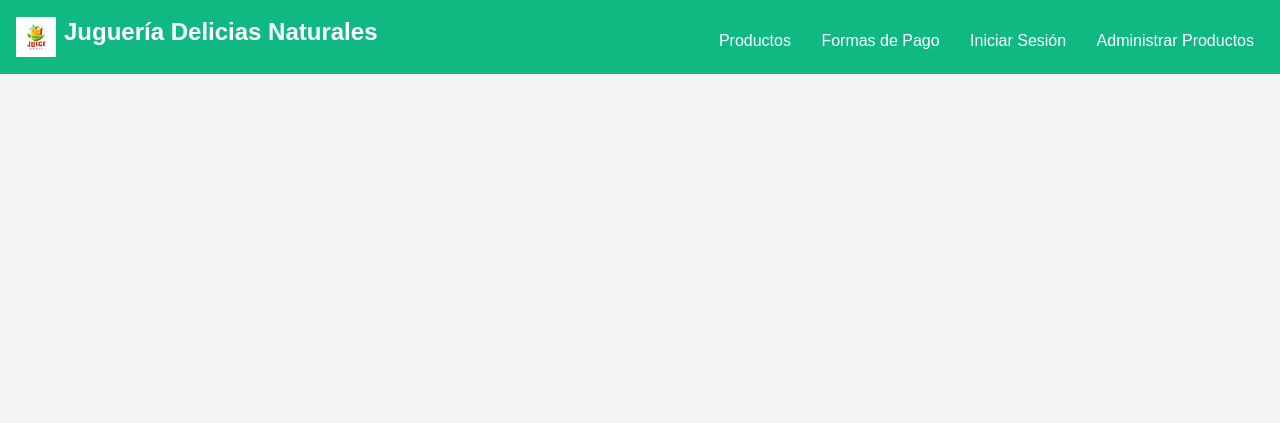
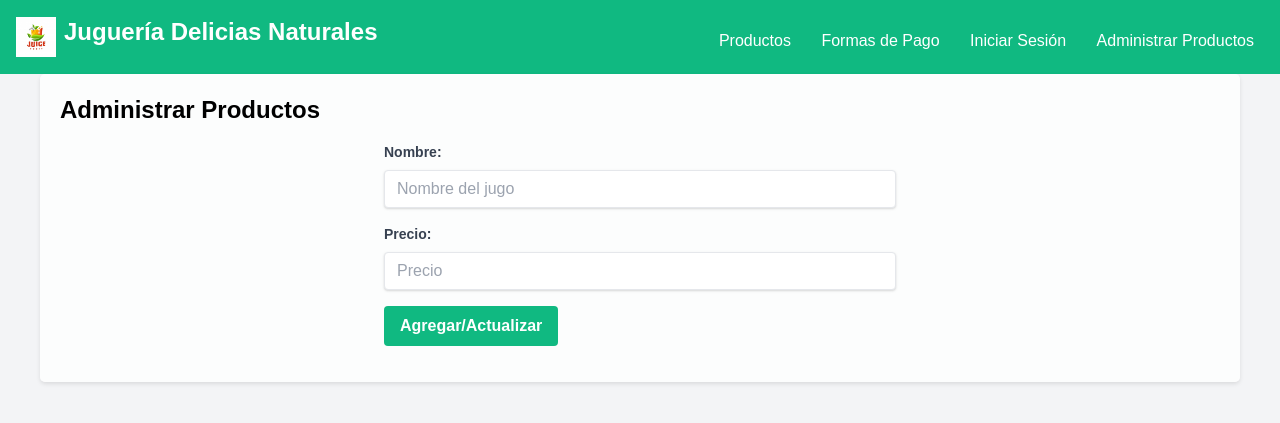
Before and after one commit to Alejandro-Oswaldo-d-Jesus-Soto-Cardenas/22_AlejandroSotoCardenas, a Flask app: template templates/crud.html in a window 1280 px wide. Shown: the top 423 px of the page. Run offline with Flask 3, Linux system fonts and the light colour scheme; the template is opened without the code that fills it, so the values that code supplies are empty.

Commit message:
Trecer_commit

```diff
--- a/templates/crud.html
+++ b/templates/crud.html
@@ -24,4 +24,66 @@
         </nav>
     </header>
 
-    <section id="crud-productos" class
+    <section id="crud-productos" class="container mx-auto mt-8">
+        <h2 class="text-2xl font-bold mb-4">Administrar Productos</h2>
+
+        <form id="formulario-producto" class="max-w-lg mx-auto">
+            <div class="mb-4">
+                <label class="block text-gray-700 text-sm font-bold mb-2" for="nombre-producto">Nombre:</label>
+                <input class="shadow appearance-none border rounded w-full py-2 px-3 text-gray-700 leading-tight focus:outline-none focus:shadow-outline" id="nombre-producto" type="text" placeholder="Nombre del jugo">
+            </div>
+            <div class="mb-4">
+                <label class="block text-gray-700 text-sm font-bold mb-2" for="precio-producto">Precio:</label>
+                <input class="shadow appearance-none border rounded w-full py-2 px-3 text-gray-700 leading-tight focus:outline-none focus:shadow-outline" id="precio-producto" type="number" placeholder="Precio">
+            </div>
+            <button class="bg-green-500 hover:bg-green-700 text-white font-bold py-2 px-4 rounded focus:outline-none focus:shadow-outline" type="submit">Agregar/Actualizar</button>
+        </form>
+
+        <ul id="lista-crud-productos" class="mt-4">
+        </ul>
+    </section>
+
+    <script>
+        const formularioProducto = document.getElementById('formulario-producto');
+        const listaCrudProductos = document.getElementById('lista-crud-productos');
+
+        formularioProducto.addEventListener('submit', function (event) {
+            event.preventDefault();
+
+            const nombreProducto = document.getElementById('nombre-producto').value;
+            const precioProducto = document.getElementById('precio-producto').value;
+
+            const nuevoProducto = document.createElement('li');
+            nuevoProducto.innerHTML = `
+                <span>${nombreProducto} - S/ ${precioProducto}</span>
+                <button class="editar bg-blue-500 hover:bg-blue-700 text-white font-bold py-1 px-2 rounded ml-2">Editar</button>
+                <button class="eliminar bg-red-500 hover:bg-red-700 text-white font-bold py-1 px-2 rounded ml-2">Eliminar</button>
+            `;
+
+            listaCrudProductos.appendChild(nuevoProducto);
+
+            document.getElementById('nombre-producto').value = '';
+            document.getElementById('precio-producto').value = '';
+
+            // Redirige a la página de inicio después de agregar/actualizar
+            window.location.href = 'index.html';
+        });
+
+        listaCrudProductos.addEventListener('click', function (event) {
+            if (event.target.classList.contains('eliminar')) {
+                event.target.parentElement.remove();
+            } else if (event.target.classList.contains('editar')) {
+                const producto = event.target.parentElement;
+                const nombre = producto.querySelector('span').textContent.split(' - S/ ')[0];
+                const precio = producto.querySelector('span').textContent.split(' - S/ ')[1];
+
+                document.getElementById('nombre-producto').value = nombre;
+                document.getElementById('precio-producto').value = precio;
+
+                producto.remove();
+            }
+        });
+    </script>
+</body>
+
+</html>
```
Also changed, not shown: templates/login.html (+20 -1 lines).
